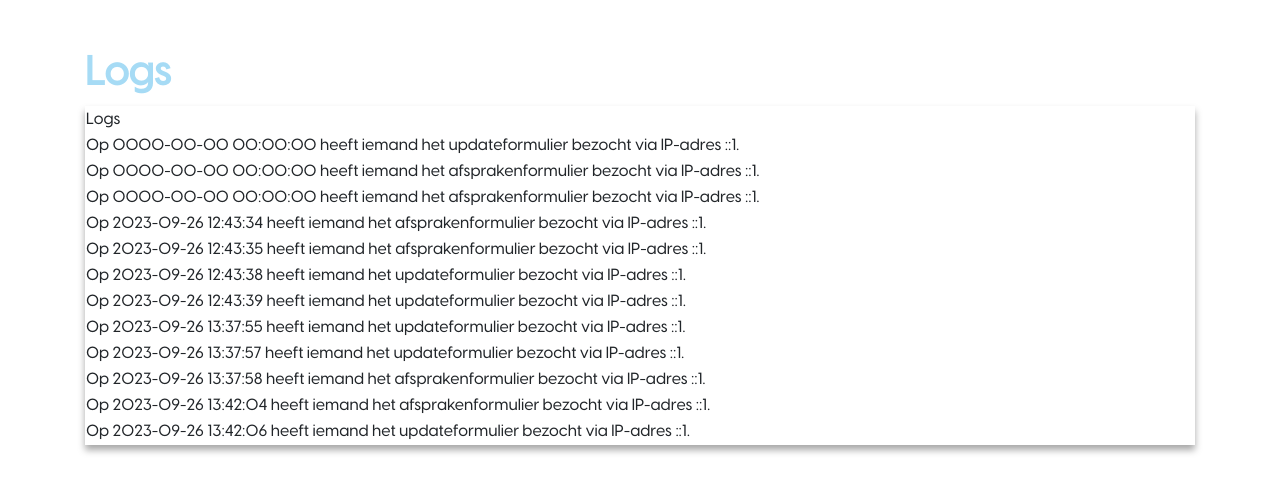
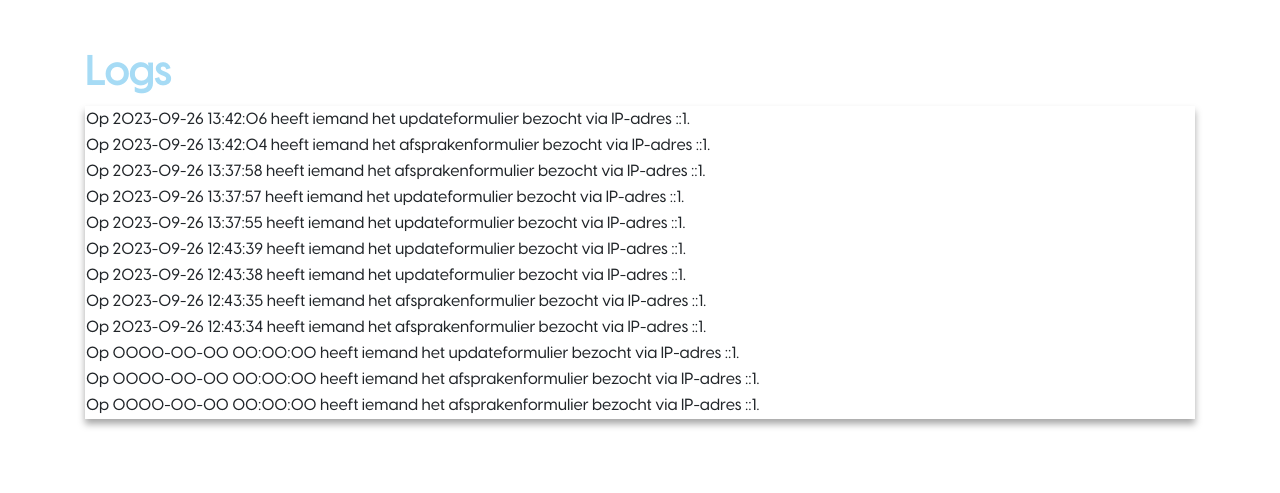
Before and after one commit to Thijmen-Scherders/DentaCloud, a PHP site: page /logs.php in a window 1280 px wide. Shown: the part 80-573 px from the top of the page. Run offline with PHP 8.4, Linux system fonts and the light colour scheme; data comes from the database, SQL or seed files in the repository.

Commit message:
nieuwste items op logs worden bovenaan getoond

```diff
--- a/logs.php
+++ b/logs.php
@@ -5,7 +5,8 @@
 
     <?php
     require_once('header.php');
-    $logQuery = "SELECT * FROM logs";
+    $logQuery = "SELECT * FROM logs
+    ORDER BY date DESC";
 
     $statement = $conn->prepare($logQuery);
     $statement->execute();
@@ -25,11 +26,6 @@
                     </div>
                 </div>
                 <table>
-                    <thead>
-                        <tr>
-                            <td>Logs</td>
-                        </tr>
-                    </thead>
                     <tbody>
                         <?php foreach ($logs as $log) : ?>
                             <tr>
```
